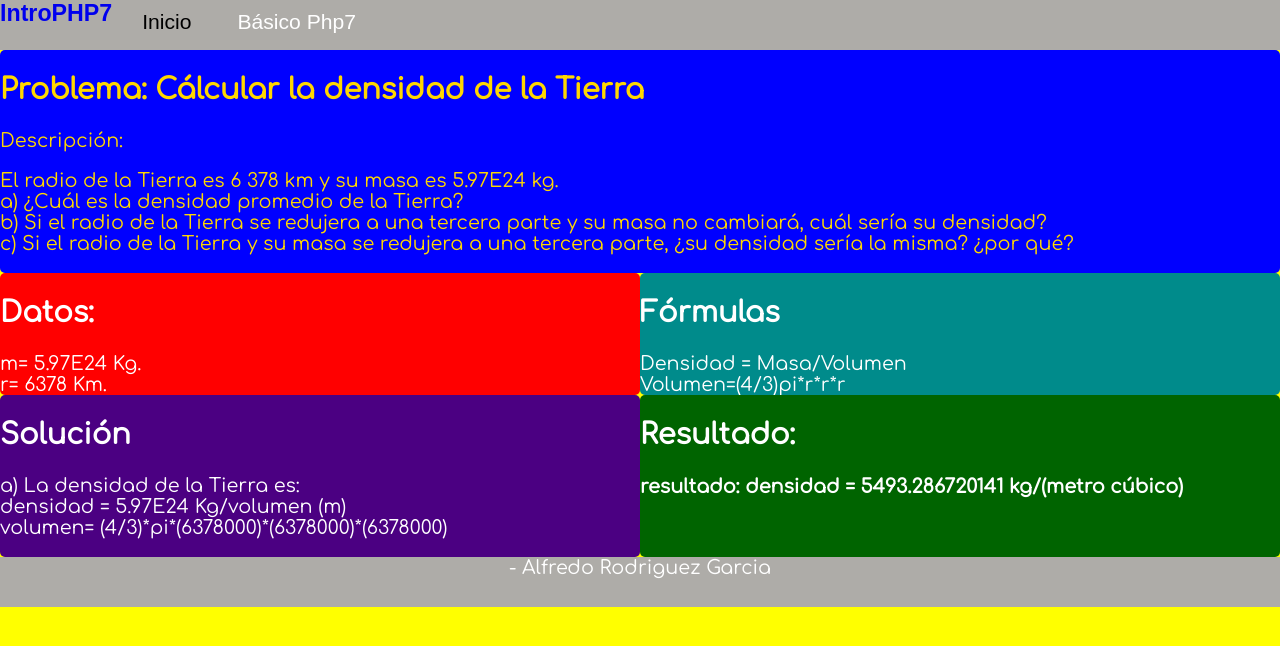
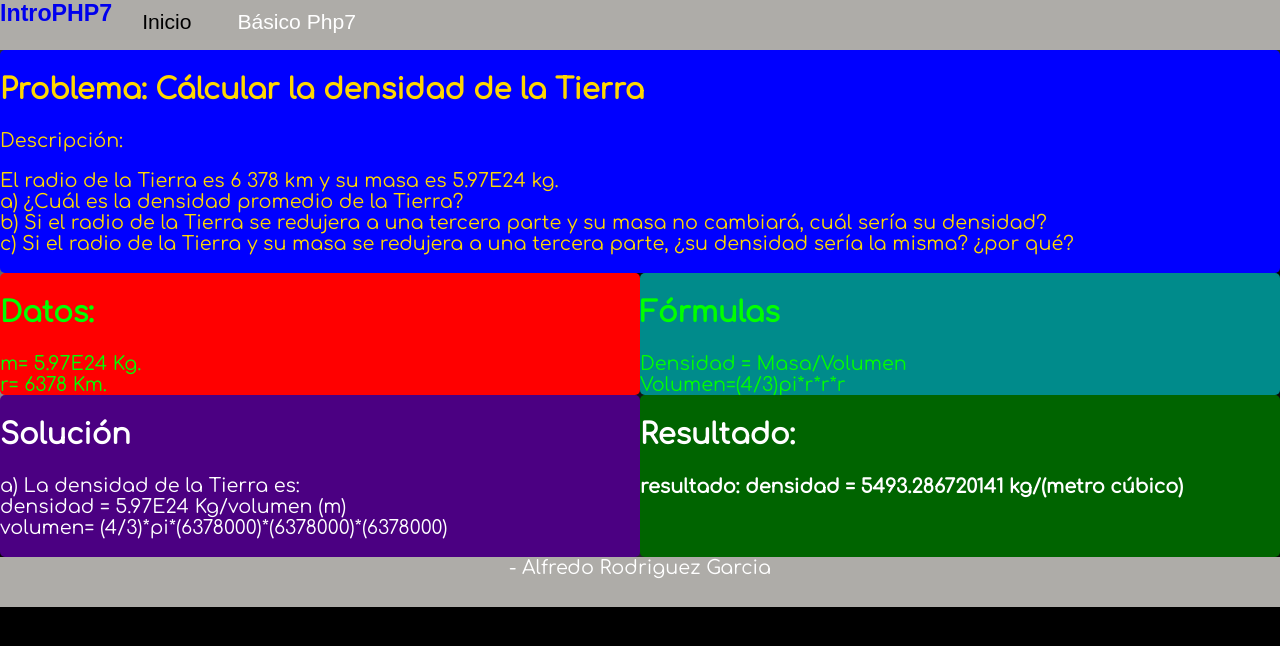
Before and after one commit to noshhhhhh/Pract15, a PHP site: page / in a window 1280 px wide. Shown: the top 646 px of the page. Run offline with PHP 8.4, Linux system fonts and the light colour scheme; some web fonts are replaced.

Commit message:
Update estilos.css

```diff
--- a/practica15base/css/estilos.css
+++ b/practica15base/css/estilos.css
@@ -1,35 +1,37 @@
-body{
-    background-color: yellow;
-    color: white;
+body {
+    background-color: #000000; /* Negro */
+    color: #00ff00; /* Verde */
     font-family: 'Comfortaa', cursive;
     font-size: 1.2em;
     padding: 0;
     margin: 0;
     height: 100%;
 }
+
 header, footer {
     color: #ffffff;
     background-color: #aeaca8;
     width: 100%;
     height: 50px;
 }
-header{
+
+header {
     display: inline-flex;
     font-family: 'Rambla', sans-serif;
     font-size: 1.1em;
 }
 
-#container{
+#contenedor {
     background-image: url(../images/phy11.jpg);
     display: block;
     height: 800px;
 }
 
-.otroIntento{
+.otroIntento {
     color: yellow;
     font-weight: bold;
 }
 
-footer{
+footer {
     text-align: center;
 }
```
Lines whose indentation alone changed are shown as unchanged.
